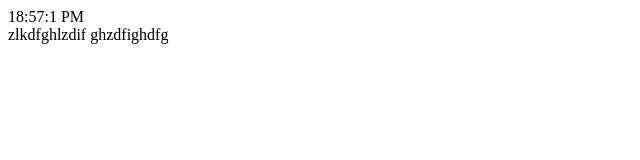
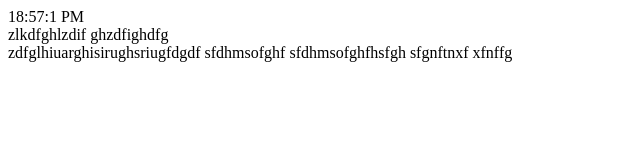
Before and after one commit to AbhishekMaurya2002/Clock, a plain HTML site: page index.html in a window 1280 px wide. Shown: the whole page, without its empty margins (0-640 px from the left). Drawn offline with Linux system fonts and the light colour scheme.

Commit message:
second coomit

```diff
--- a/index.html
+++ b/index.html
@@ -13,6 +13,14 @@
     <div>
         zlkdfghlzdif ghzdfighdfg
     </div>
+    <div>
+        zdfglhiuarghisirughsriugfdgdf
+        sfdhmsofghf
+        sfdhmsofghfhsfgh
+        sfgnftnxf
+        xfnffg
+
+    </div>
     <script  src="main.js"></script>
 
 
```
